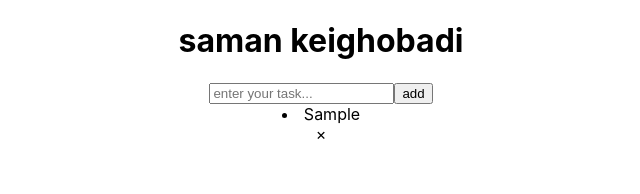
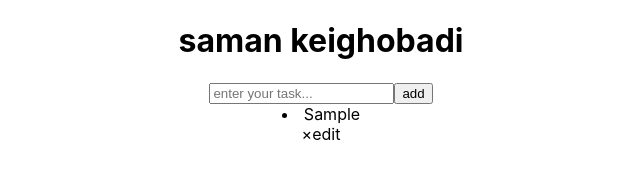
Before and after one commit to SamanKeighobadi/TodoScript, a React (Create React App) app: page / in a window 1280 px wide. Both pictures are taken after typing "Sample" into the empty fields and a click on the button "add". Shown: the top 194 px of the page, without its empty margins (319-959 px from the left). Built offline with nearby package versions, Linux system fonts and the light colour scheme.

Commit message:
feat: edit todo
by click on edit button or icon current todo open and can edit it

```diff
--- a/src/App.tsx
+++ b/src/App.tsx
@@ -24,11 +24,19 @@ const App = () => {
     }
   };
 
-
   const deleteTodo = (id: number | string) => {
     const allTodos = [...todos];
     const filtredTodo = allTodos.filter((todo) => todo.id !== id);
     setTodos(filtredTodo);
+  };
+  const EditTodo = (e: React.FormEvent, id: string | number, title: string) => {
+    e.preventDefault();
+    const allTodos = [...todos];
+    const samna = allTodos.find((todo) => todo.id === id);
+
+    if (samna !== undefined) {
+      samna.todo = title;
+    }
   };
 
   // console.log(todos);
@@ -37,7 +45,7 @@ const App = () => {
     <div className="App">
       <h1>saman keighobadi</h1>
       <NavbarInput todo={todo} setTodo={setTodo} addTodo={addTodo} />
-      <Todos todos={todos} deleteTodo={deleteTodo} />
+      <Todos todos={todos} deleteTodo={deleteTodo} EditTodo={EditTodo} />
     </div>
   );
 };
--- a/src/components/Todos/TodoItem.tsx
+++ b/src/components/Todos/TodoItem.tsx
@@ -1,19 +1,33 @@
-import * as React from "react";
+import React, { useState } from "react";
 import { Todo } from "../../App";
 interface TodoItemProps {
   todo: Todo;
-  deleteTodo:(id:string|number) => void;
+  deleteTodo: (id: string | number) => void;
+  EditTodo:(e:React.FormEvent,id:string | number,title:string) => void;
 }
 
-const TodoItem: React.FC<TodoItemProps> = ({ todo,deleteTodo }) => {
+const TodoItem: React.FC<TodoItemProps> = ({ todo, deleteTodo,EditTodo }) => {
+  const [edit, setEdit] = useState<boolean>(false);
+  const [editTodo, setEditTodo] = useState<string>(todo.todo);
+
+
   return (
-    <div>
-      {/* {todo.todo} */}
+    <form onSubmit={(e) => {
+      EditTodo(e, todo.id,editTodo)
+      setEdit(false)
+    }}>
+      {edit ? (
+        <input
+          type="text"
+          value={editTodo}
+          onChange={(e) => setEditTodo(e.target.value)}
+        />
+      ) : null}
+
       <li>{todo.todo}</li>
-      <span onClick={() => deleteTodo(todo.id)}>
-          &times;
-      </span>
-    </div>
+      <span onClick={() => deleteTodo(todo.id)}>&times;</span>
+      <span onClick={() => setEdit(true)}>edit</span>
+    </form>
   );
 };
 
--- a/src/components/Todos/Todos.tsx
+++ b/src/components/Todos/Todos.tsx
@@ -5,17 +5,16 @@ import TodoItem from './TodoItem';
 interface TodosProps {
     todos:Todo[],
     deleteTodo:(id:string|number) => void;
+    EditTodo:(e:React.FormEvent,id:string | number,title:string) => void;
 }
 
-const Todos:React.FC<TodosProps> = ({todos,deleteTodo}) =>{
+const Todos:React.FC<TodosProps> = ({todos,deleteTodo,EditTodo}) =>{
     return(
         <div>
             {todos.map(todo => (
                 <div key={todo.id}>
-                    <TodoItem todo={todo} deleteTodo={deleteTodo}/>
-                    {/* <li>
-                        {todo.todo}
-                    </li> */}
+                    <TodoItem todo={todo} deleteTodo={deleteTodo} EditTodo={EditTodo}/>
+
                 </div>
             ))}
         </div>
```
